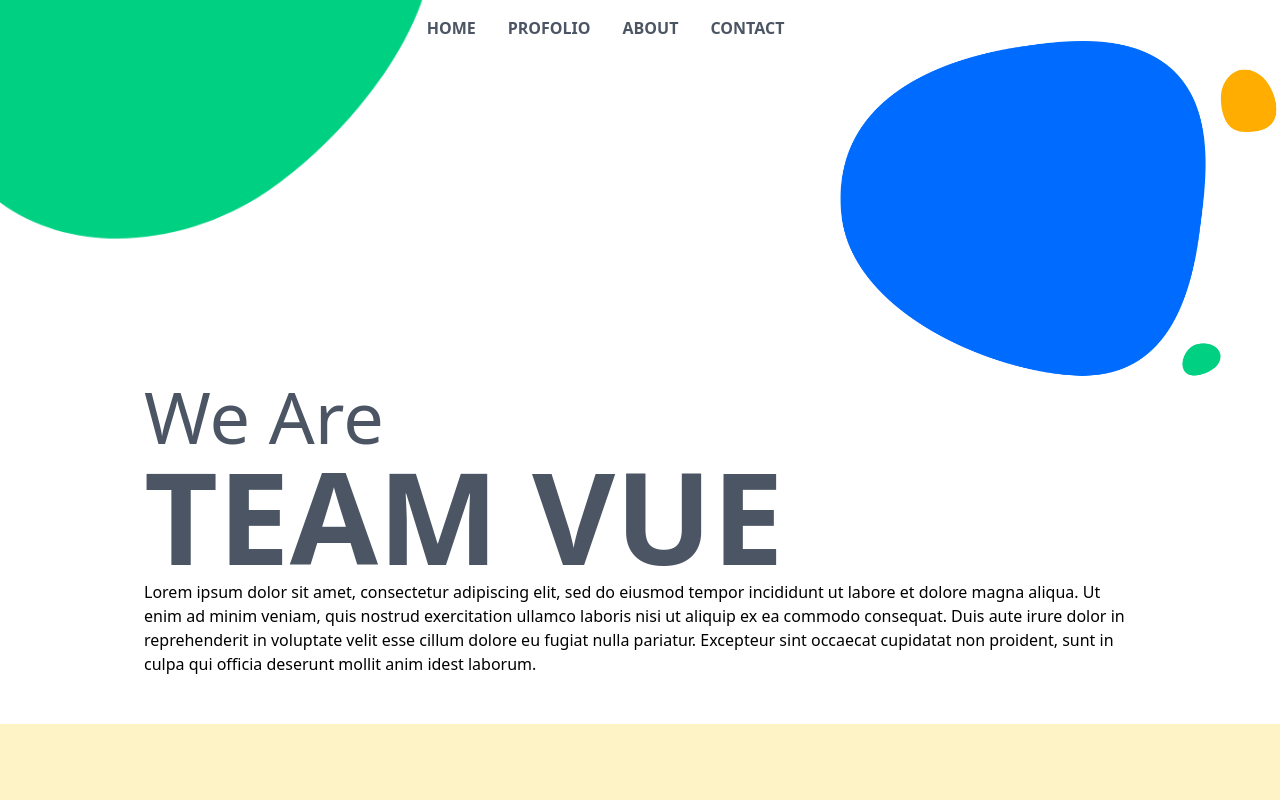
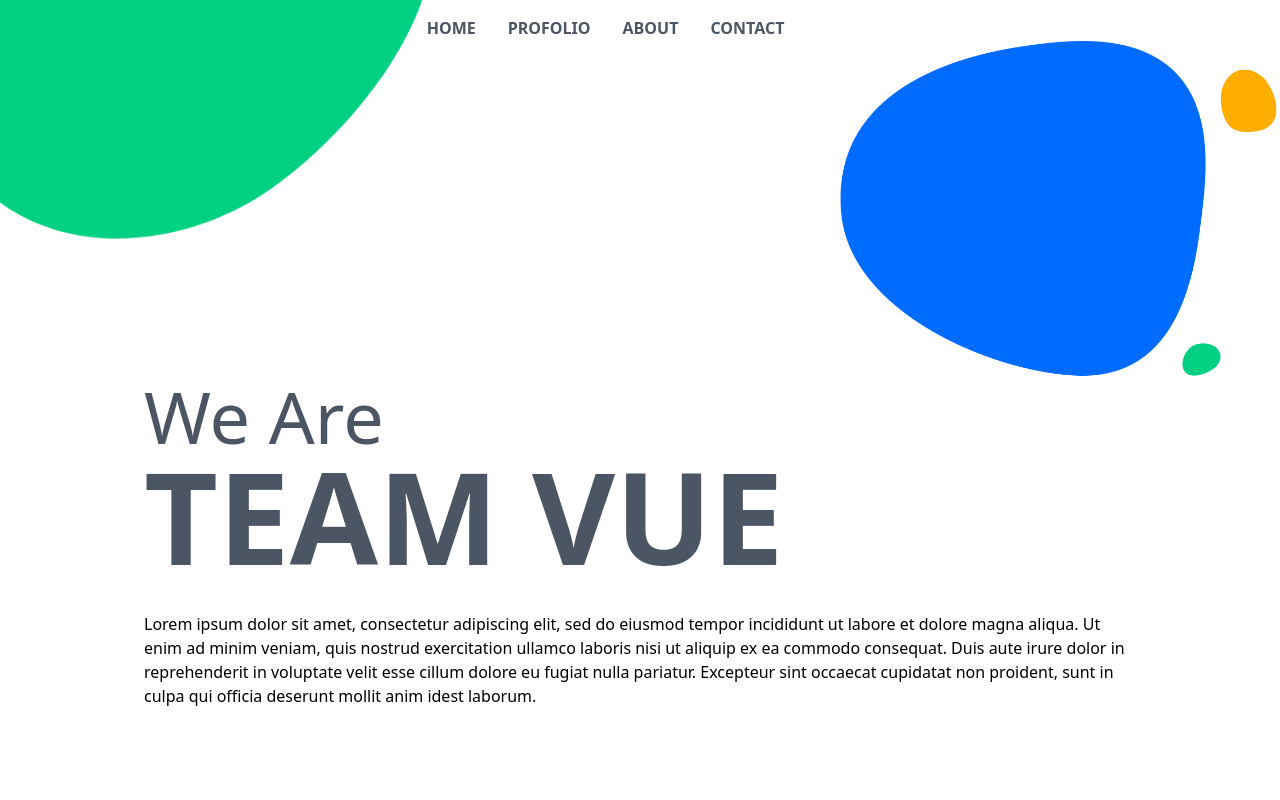
Before and after one commit to ahmed-ramzi/project-team-vue, a Vue app: page / in a window 1280 px wide. Shown: the top 800 px of the page. Built offline with nearby package versions, Linux system fonts and the light colour scheme.

Commit message:
Alignement fix

```diff
--- a/pages/Home.vue
+++ b/pages/Home.vue
@@ -24,7 +24,7 @@
       <strong>
         <h1 class="">TEAM VUE</h1>
       </strong>
-      <p>
+      <p class="spacer">
         {{ lorem }}
       </p>
     </div>
@@ -114,7 +114,11 @@ export default {
 /* Team Vue Section */
 
 .teamVue {
-  @apply mx-2 my-12 lg:mt-0 lg:mx-36;
+  @apply mx-2 mt-12 mb-32 lg:mt-0 lg:mx-36;
+}
+
+.spacer {
+  @apply mt-8;
 }
 
 .routerText {
```
